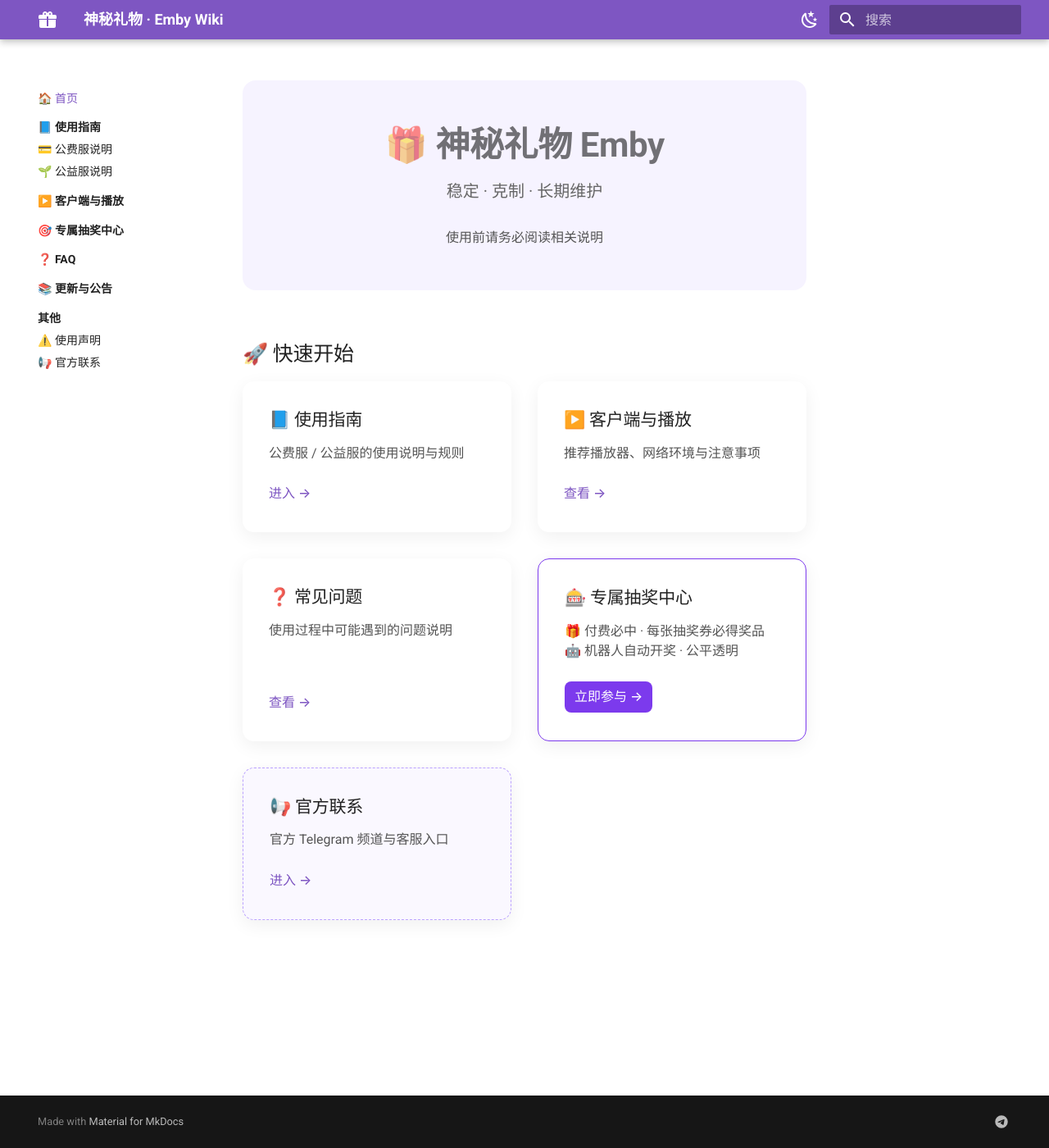
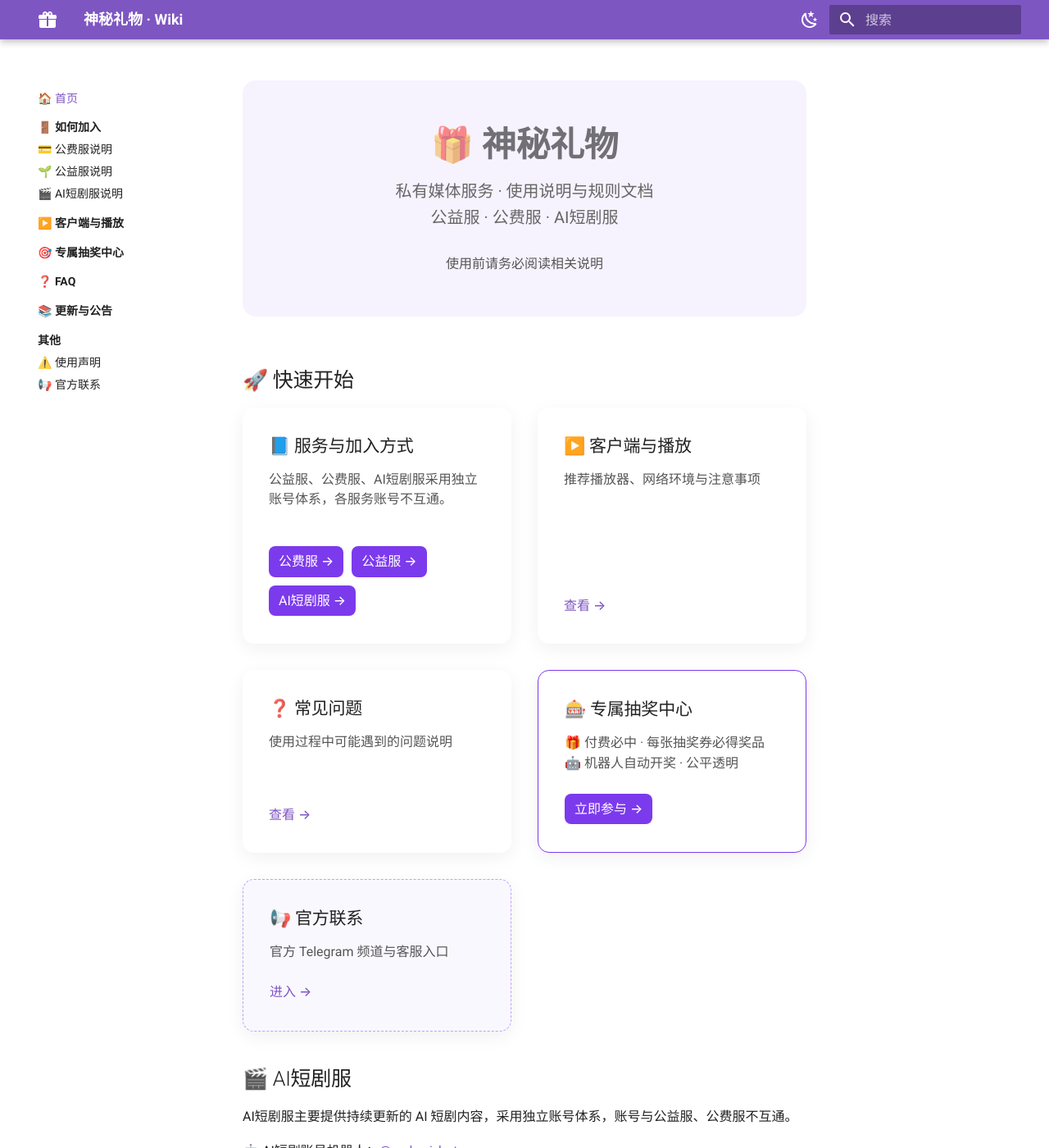
Before and after one commit to Netflixxp/wiki, an MkDocs documentation site: the page built from docs/index.md, in a window 1280 px wide and 1400 px high. Shown: the whole window at 82% size. Built offline with MkDocs 1.6.1 and Material for MkDocs 9.7.7, drawn with Linux system fonts in a browser that asks for light colours; some of the changed text lies outside the part shown.

Commit message:
add AI drama service

```diff
--- a/docs/index.md
+++ b/docs/index.md
@@ -2,8 +2,8 @@
 
 <!-- Banner（纯排版） -->
 <div class="home-banner">
-  <h1>🎁 神秘礼物 Emby</h1>
-  <p class="home-subtitle">稳定 · 克制 · 长期维护</p>
+  <h1>🎁 神秘礼物</h1>
+  <p class="home-subtitle">私有媒体服务 · 使用说明与规则文档<br>公益服 · 公费服 · AI短剧服</p>
 
   <div class="home-desc">
     使用前请务必阅读相关说明
@@ -15,10 +15,13 @@
 <div class="home-grid">
 
   <div class="home-card">
-    <h3>📘 使用指南</h3>
-    <p>公费服 / 公益服的使用说明与规则</p>
-    <!-- 统一改为栏目入口 -->
-    <a href="guide/" class="home-link">进入 →</a>
+    <h3>📘 服务与加入方式</h3>
+    <p>公益服、公费服、AI短剧服采用独立账号体系，各服务账号不互通。</p>
+    <div class="card-actions">
+      <a href="guide/paid/" class="home-link home-link-primary">公费服 →</a>
+      <a href="guide/public/" class="home-link home-link-primary">公益服 →</a>
+      <a href="guide/ai-drama/" class="home-link home-link-primary">AI短剧服 →</a>
+    </div>
   </div>
 
   <div class="home-card">
@@ -49,4 +52,12 @@
 
 </div>
 
+<h2 class="home-section-title">🎬 AI短剧服</h2>
+<p>AI短剧服主要提供持续更新的 AI 短剧内容，采用独立账号体系，账号与公益服、公费服不互通。</p>
+<p>🤖 AI短剧账号机器人：<a href="https://t.me/smlwai_bot">@smlwai_bot</a></p>
+<p><a href="guide/ai-drama/">查看 AI短剧服说明 →</a></p>
+<h2 class="home-section-title">📢 官方渠道</h2>
+<p>官方 Telegram 频道：<a href="https://t.me/smlw22">https://t.me/smlw22</a><br>
+客服机器人：<a href="https://t.me/EmbyKF_bot">@EmbyKF_bot</a></p>
+
 </div>
--- a/docs/stylesheets/extra.css
+++ b/docs/stylesheets/extra.css
@@ -136,3 +136,10 @@
 .md-nav__title {
   display: none;
 }
+.card-actions {
+  display: flex;
+  flex-direction: row;
+  flex-wrap: wrap;
+  gap: 10px;
+  margin-top: 1rem;
+}
--- a/mkdocs.yml
+++ b/mkdocs.yml
@@ -1,5 +1,5 @@
-site_name: 神秘礼物 · Emby Wiki
-site_description: 私有 Emby 使用说明与规则文档
+site_name: 神秘礼物 · Wiki
+site_description: 神秘礼物使用说明与规则文档
 site_author: 神秘礼物
 
 theme:
@@ -47,22 +47,17 @@ markdown_extensions:
   - md_in_html
   - admonition
   - pymdownx.details
-  - pymdownx.superfences:
-      preserve_tabs: true
-      custom_fences:
-        - name: grid
-          class: grid
-        - name: card
-          class: card
+  - pymdownx.superfences
   - pymdownx.emoji
 
 nav:
   - 🏠 首页: index.md
 
-  - 📘 使用指南:
+  - 🚪 如何加入:
       - 使用总览: guide/index.md
       - 💳 公费服说明: guide/paid.md
       - 🌱 公益服说明: guide/public.md
+      - 🎬 AI短剧服说明: guide/ai-drama.md
 
   - ▶️ 客户端与播放:
       - 🎬 客户端与播放说明: client/index.md
```
Also changed, not shown: docs/guide/ai-drama.md (added, +37 -0 lines).
